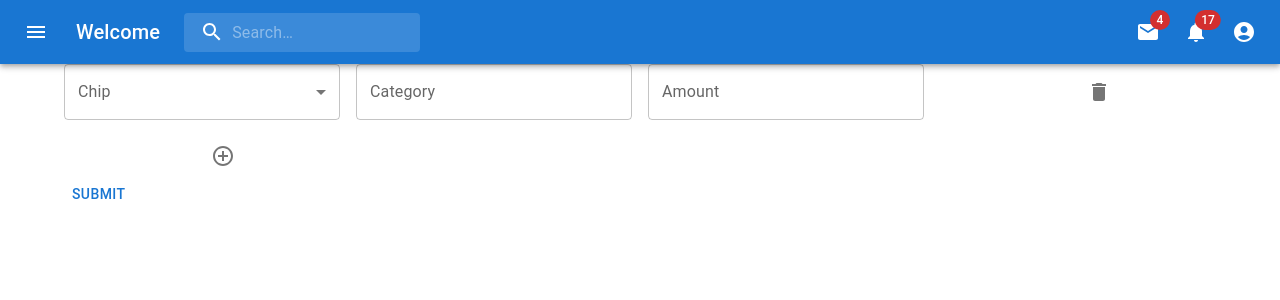
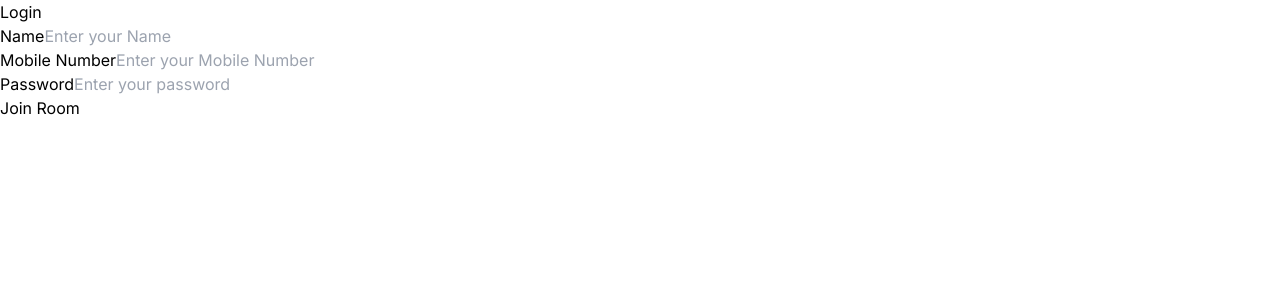
Before and after one commit to SojitraJenil/daily-expense-user, a Next.js app: page / in a window 1280 px wide. Shown: the top 300 px of the page. Built offline with nearby package versions, Linux system fonts and the light colour scheme.

Commit message:
feat(firebase, login, admin): database fix

```diff
--- a/component/addexpense/Addexpense.tsx
+++ b/component/addexpense/Addexpense.tsx
@@ -63,6 +63,7 @@ const AddExpense = () => {
     }
 
     return (
+        <>
             <div className="py-5">
                 <Container maxWidth="lg">
                     <div className="border border-gray-300 p-5">
@@ -135,6 +136,8 @@ const AddExpense = () => {
                     </div>
                 </Container>
             </div>
+        </>
+
     );
 };
 
--- a/pages/index.tsx
+++ b/pages/index.tsx
@@ -1,14 +1,12 @@
+import Login from "component/login/Login";
 import { Inter } from "next/font/google";
-import Navbar from "../component/navbar/Navbar";
-import Addexpense from "component/addexpense/Addexpense";
 
 const inter = Inter({ subsets: ["latin"] });
 
 export default function Home() {
   return (
     <div className={` ${inter.className}`}>
-      <Navbar />
-      <Addexpense />
+      <Login />
     </div>
   );
 }
```
Lines whose indentation alone changed are shown as unchanged.
